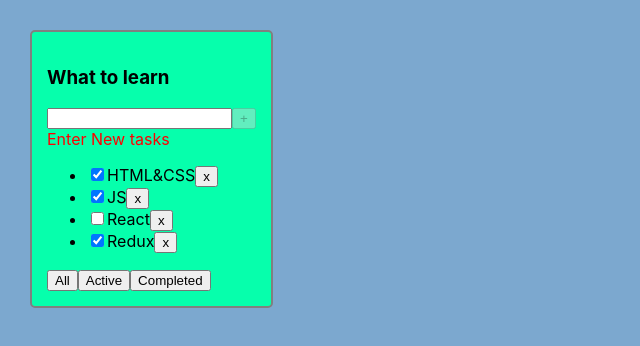
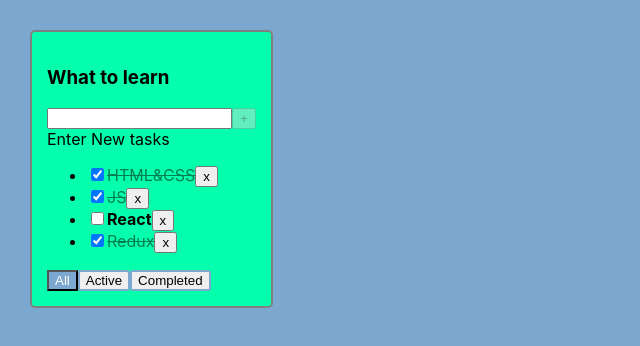
Before and after one commit to Tenebran/DayTrack-, a React (Create React App) app: page / in a window 1280 px wide. Shown: the top 346 px of the page, without its empty margins (0-640 px from the left). Built offline with nearby package versions, Linux system fonts and the light colour scheme.

Commit message:
enhance input handling, validation, and UI

```diff
--- a/src/App.tsx
+++ b/src/App.tsx
@@ -1,7 +1,6 @@
 import React, { useState } from 'react';
 import './App.scss';
 import { TodoList } from './TodoList';
-import { title } from 'process';
 
 export type TaskType = {
   id: string;
@@ -42,9 +41,9 @@ function App() {
     }
   };
 
-  const changeTaskStatus = (taskId: string) => {
+  const changeTaskStatus = (taskId: string, newIsDoneTaskStatus: boolean) => {
     const changeTaskId: TaskType[] = tasks.map(t =>
-      t.id === taskId ? { ...t, isDone: !t.isDone } : t
+      t.id === taskId ? { ...t, isDone: newIsDoneTaskStatus } : t
     );
     setTasks([...changeTaskId]);
   };
@@ -73,6 +72,7 @@ function App() {
         addTask={addTask}
         changeTaskStatus={changeTaskStatus}
         changeTaskTitle={changeTaskTitle}
+        filter={filter}
       />
     </div>
   );
--- a/src/TodoList.tsx
+++ b/src/TodoList.tsx
@@ -1,19 +1,22 @@
 import React, { ChangeEvent, FC, useState } from 'react';
 import { FilterTaskType, TaskType } from './App';
+import './Todolist.scss';
 
 type TodoListPropsType = {
   title: string;
   tasks: TaskType[];
+  filter: FilterTaskType;
   removeTask: (taskId: string) => void;
   changeFilter: (filter: FilterTaskType) => void;
   addTask: (task: string) => void;
-  changeTaskStatus: (taskId: string) => void;
+  changeTaskStatus: (taskId: string, isDone: boolean) => void;
   changeTaskTitle: (taskId: string, title: string) => void;
 };
 
 export const TodoList: FC<TodoListPropsType> = ({
   title,
   tasks,
+  filter,
   removeTask,
   changeFilter,
   addTask,
@@ -23,15 +26,24 @@ export const TodoList: FC<TodoListPropsType> = ({
   const [inputValue, setInputValue] = useState<string>('');
   const [taskValue, setTaskValue] = useState<string>('');
   const [isInputVisible, setInputVisible] = useState<string>('');
-  const userMessage =
-    inputValue.length < 15 ? (
-      <span style={{ color: 'red' }}>Enter New tasks</span>
-    ) : (
-      <span style={{ color: 'red' }}>Your title is to long</span>
-    );
+  const [inputError, setInputError] = useState<boolean>(false);
+  const userMessage = inputError ? (
+    <span style={{ color: 'red' }}>Your tottle is too empty</span>
+  ) : inputValue.length < 15 ? (
+    <span>Enter New tasks</span>
+  ) : (
+    <span style={{ color: 'red' }}>Your title is to long</span>
+  );
 
   const handlerInputChange = (event: ChangeEvent<HTMLInputElement>) => {
-    setInputValue(event.target.value);
+    inputError && setInputError(false);
+    const trimTaskTitle = event.target.value.trim();
+
+    if (trimTaskTitle || event.target.value.length === 0) {
+      setInputValue(event.target.value);
+    } else {
+      setInputError(true);
+    }
   };
 
   const handleDoubleClick = (taskTitle: string, id: string) => {
@@ -49,12 +61,12 @@ export const TodoList: FC<TodoListPropsType> = ({
   };
 
   const handlerAddTask = () => {
-    if (inputValue === '') {
-      return;
-    }
+    addTask(inputValue);
 
-    addTask(inputValue.trim());
     setInputValue('');
+  };
+  const onChangeStatusHandler = (e: React.MouseEvent<HTMLInputElement>, id: string) => {
+    changeTaskStatus(id, e.currentTarget.checked);
   };
 
   let taskList: JSX.Element[] = tasks.map(i => {
@@ -66,10 +78,15 @@ export const TodoList: FC<TodoListPropsType> = ({
           id={i.id}
           type="checkbox"
           checked={i.isDone}
-          onClick={() => changeTaskStatus(i.id)}
+          onClick={e => onChangeStatusHandler(e, i.id)}
         />
         {isInputVisible !== i.id ? (
-          <span onDoubleClick={() => handleDoubleClick(i.title, i.id)}>{i.title}</span>
+          <span
+            onDoubleClick={() => handleDoubleClick(i.title, i.id)}
+            className={i.isDone ? 'task-done' : 'task'}
+          >
+            {i.title}
+          </span>
         ) : (
           <input
             value={taskValue}
@@ -90,6 +107,7 @@ export const TodoList: FC<TodoListPropsType> = ({
       <h3>{title}</h3>
       <div>
         <input
+          className={inputError ? 'input-error' : undefined}
           value={inputValue}
           onChange={handlerInputChange}
           onKeyDown={event => {
@@ -103,9 +121,24 @@ export const TodoList: FC<TodoListPropsType> = ({
       </div>
       <ul>{tasks.length ? taskList : <span>Your taskList is empty</span>}</ul>
       <div>
-        <button onClick={() => changeFilter('all')}>All</button>
-        <button onClick={() => changeFilter('active')}>Active</button>
-        <button onClick={() => changeFilter('completed')}>Completed</button>
+        <button
+          onClick={() => changeFilter('all')}
+          className={filter === 'all' ? 'task-filterBtn_active' : 'task-filterBtn'}
+        >
+          All
+        </button>
+        <button
+          onClick={() => changeFilter('active')}
+          className={filter === 'active' ? 'task-filterBtn_active' : 'task-filterBtn'}
+        >
+          Active
+        </button>
+        <button
+          onClick={() => changeFilter('completed')}
+          className={filter === 'completed' ? 'task-filterBtn_active' : 'task-filterBtn'}
+        >
+          Completed
+        </button>
       </div>
     </div>
   );
--- /dev/null
+++ b/src/Todolist.scss
@@ -0,0 +1,22 @@
+.task {
+  font-weight: 700;
+
+  &-filterBtn {
+    border-radius: 3px;
+    border: 2px solid rgb(124, 168, 207);
+    &_active {
+      background-color: rgb(124, 168, 207);
+      color: #ffff;
+    }
+  }
+
+  &-done {
+    font-weight: 400;
+    opacity: 0.5;
+    text-decoration: line-through;
+  }
+}
+
+.input-error {
+  border: 2px solid red;
+}
```
Also changed, not shown: src/index.scss (+3 -5 lines).
